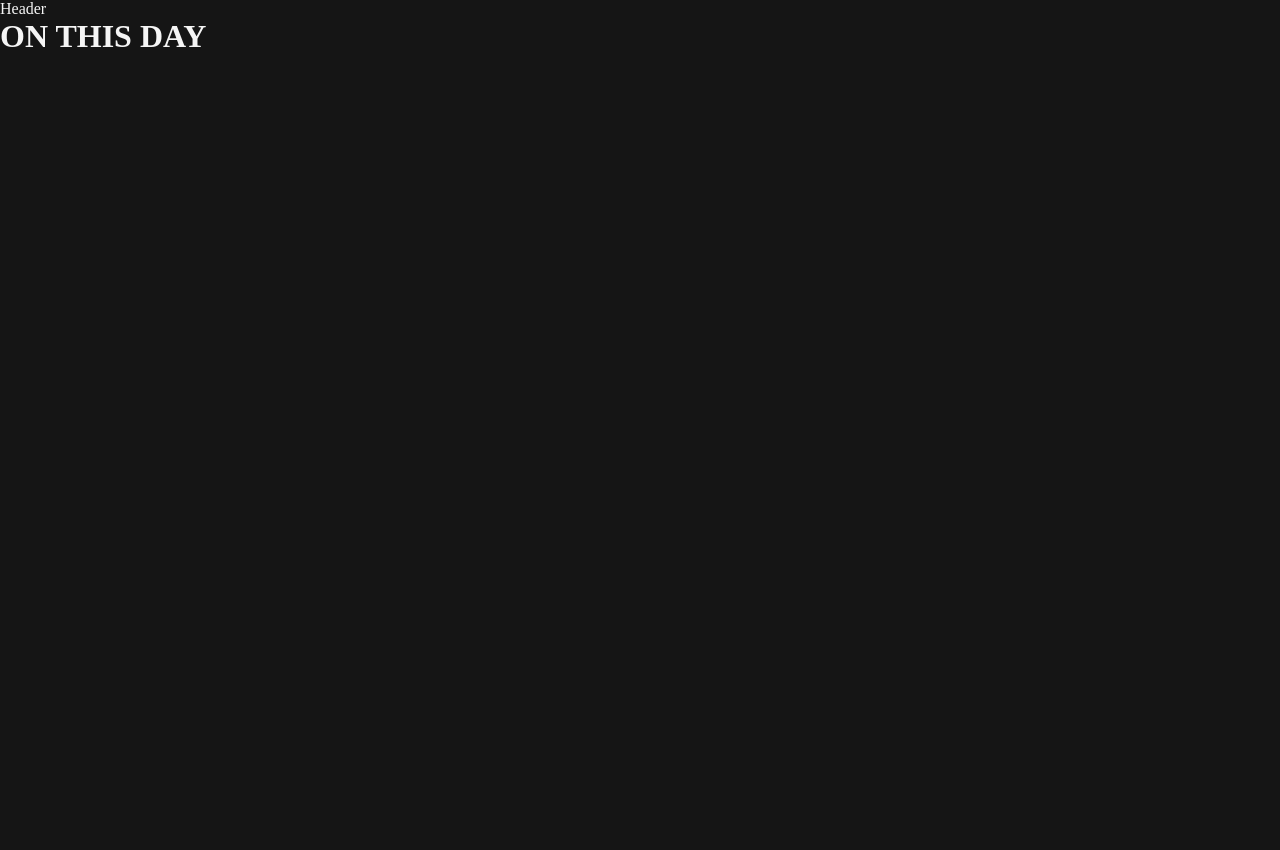
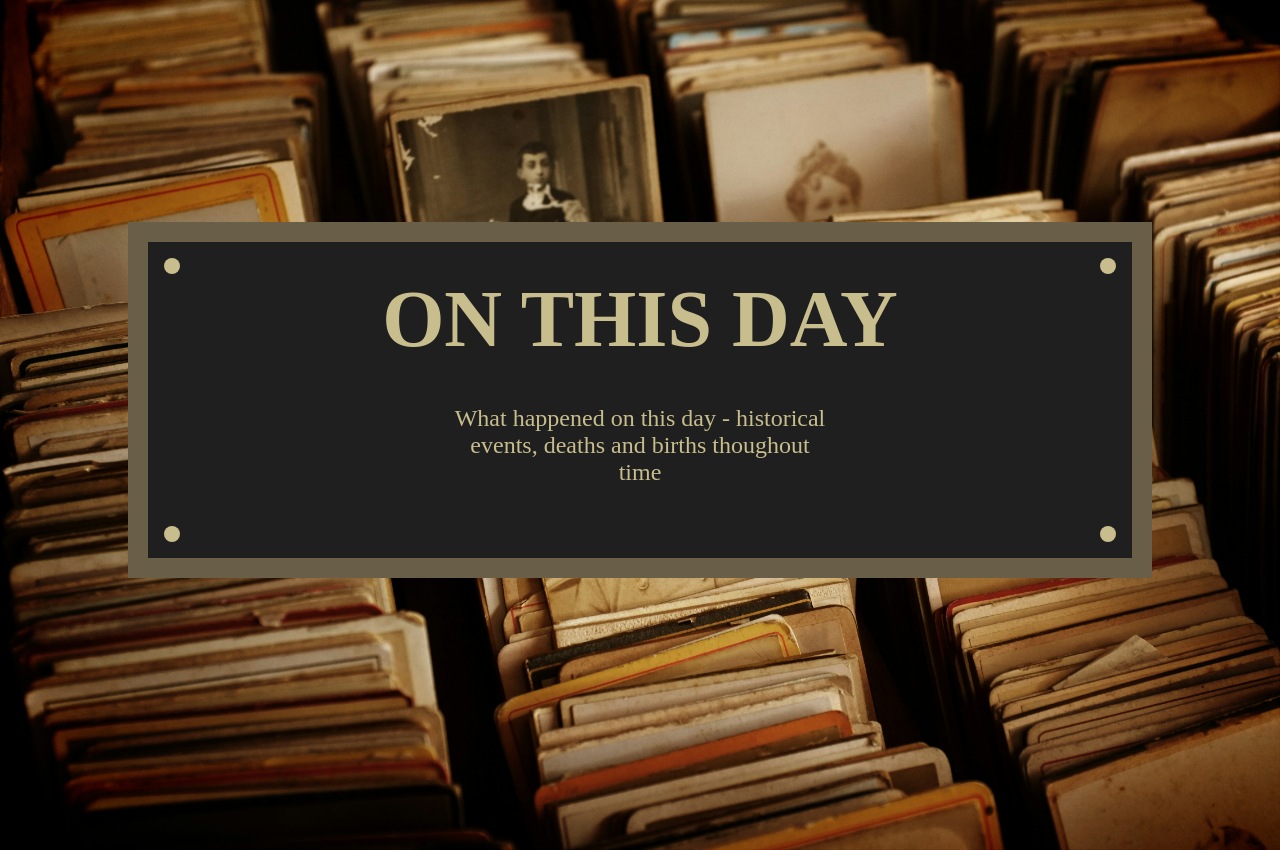
Before and after one commit to Speks2/OnThisDayReact, a React (Vite) app in the folder onthisday/: page / in a window 1280 px wide. Before the commit the page ends 800 px from the top, so only its background shows below. Built offline with nearby package versions, Linux system fonts and the light colour scheme; a web font is replaced by a local one.

Commit message:
header styling in progress, circles in corners and title and image

```diff
--- a/onthisday/src/App.jsx
+++ b/onthisday/src/App.jsx
@@ -10,8 +10,6 @@ function App() {
      <Header />
      <Main />
      <Footer />
-     <h1>ON THIS DAY</h1>
-
     </>
   )
 }
--- a/onthisday/src/components/Footer/Footer.module.scss
+++ b/onthisday/src/components/Footer/Footer.module.scss
@@ -0,0 +1 @@
+@use '../Main/Main.module.scss' as V;
--- a/onthisday/src/components/Header/Header.jsx
+++ b/onthisday/src/components/Header/Header.jsx
@@ -8,12 +8,29 @@ export function Header() {
 
     return(
 
-    <div>
-     Header
-    </div>
+    <header>
+        <img src="/src/assets/images/headerImage.jpg" alt="headerImage" />
+        <div className={styles.TitleBox}>
+        <h1>ON THIS DAY</h1>
+        <p>What happened on this day - historical events, deaths and births thoughout time</p>
+
+         {/* Cirkler nær hjørner */}
+      <div className={styles.circle + ' ' + styles['top-left']}></div>
+      <div className={styles.circle + ' ' + styles['top-right']}></div>
+      <div className={styles.circle + ' ' + styles['bottom-left']}></div>
+      <div className={styles.circle + ' ' + styles['bottom-right']}></div>
+      </div>
 
 
-    )
-}
+    {/*Navbar og knapper*/}
+    <nav className={styles.Navbar}>
+      <a href="#date">BY DATE</a>
+      <a href="#today">TODAY</a>
+      <a href="#since">SINCE</a>
+    </nav>
+    </header>
+
+    );
+};
 
 Header()
--- a/onthisday/src/components/Header/Header.module.scss
+++ b/onthisday/src/components/Header/Header.module.scss
@@ -0,0 +1,92 @@
+@use '../Main/Main.module.scss' as V;
+
+
+header {
+    img {
+        position: absolute;
+        width: 100%;
+        object-fit: cover;
+    }
+}
+
+//Navbar og knapper styling
+.Navbar {
+    background-color: #333;
+    overflow: hidden;
+    display: flex;
+    justify-content: space-around;
+    padding: 14px;
+
+     a {
+        color: white;
+        text-align: center;
+        padding: 14px 20px;
+        text-decoration: none;
+      }
+
+      a:hover {
+        background-color: #ddd;
+        color: black;
+      }
+  }
+
+  //Rectangle med I hver hjørne cirkler og text ind i.
+  .TitleBox {
+    position: absolute;
+    top: 50%;
+    left: 50%;
+    transform: translate(-50%, -50%);
+    width: 80%;
+    padding: 2rem;
+    background-color: V.$dark;
+    border: 1.3rem solid V.$depression;
+    text-align: center;
+    box-shadow: 0px 10px 10px V.$darker(0, 0, 0, 0.2);
+    align-content: center;
+
+    h1 {
+      margin: 0;
+      font-size: 5rem;
+      color: V.$slight-depression;
+      font-family: "Limelight";
+    }
+
+    p {
+      font-size: 1.5rem;
+      color: V.$slight-depression;
+      font-family: "Linden Hill";
+      max-width: 50%;
+      margin: 0 auto;
+      padding: 2.5rem;
+      font-weight: lighter;
+    }
+
+      // Circle styles
+  .circle {
+    position: absolute;
+    width: 1rem;
+    height: 1rem;
+    background-color: V.$slight-depression;
+    border-radius: 50%;
+  }
+
+  .top-left {
+    top: 1rem;
+    left: 1rem;
+  }
+
+  .top-right {
+    top: 1rem;
+    right: 1rem;
+  }
+
+  .bottom-left {
+    bottom: 1rem;
+    left: 1rem;
+  }
+
+  .bottom-right {
+    bottom: 1rem;
+    right: 1rem;
+  }
+  }
--- a/onthisday/src/components/Main/Main.module.scss
+++ b/onthisday/src/components/Main/Main.module.scss
@@ -17,7 +17,6 @@ $boring-white: #F5F5F5;
 
 body {
     background-color: $darker;
-    color: $boring-white;
 }
 
 //Phone
```
Also changed, not shown: onthisday/src/assets/images/headerImage.jpg (added).
